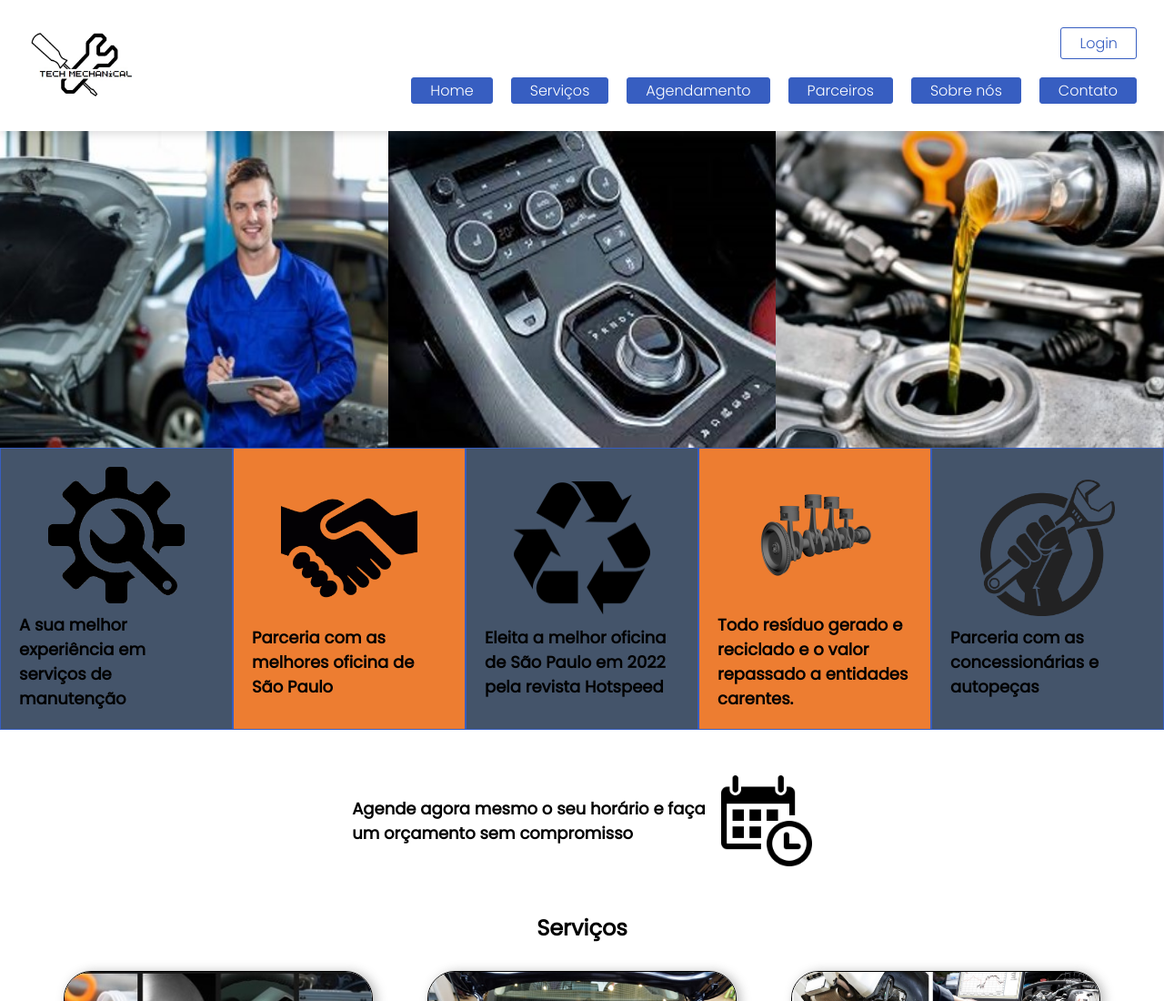
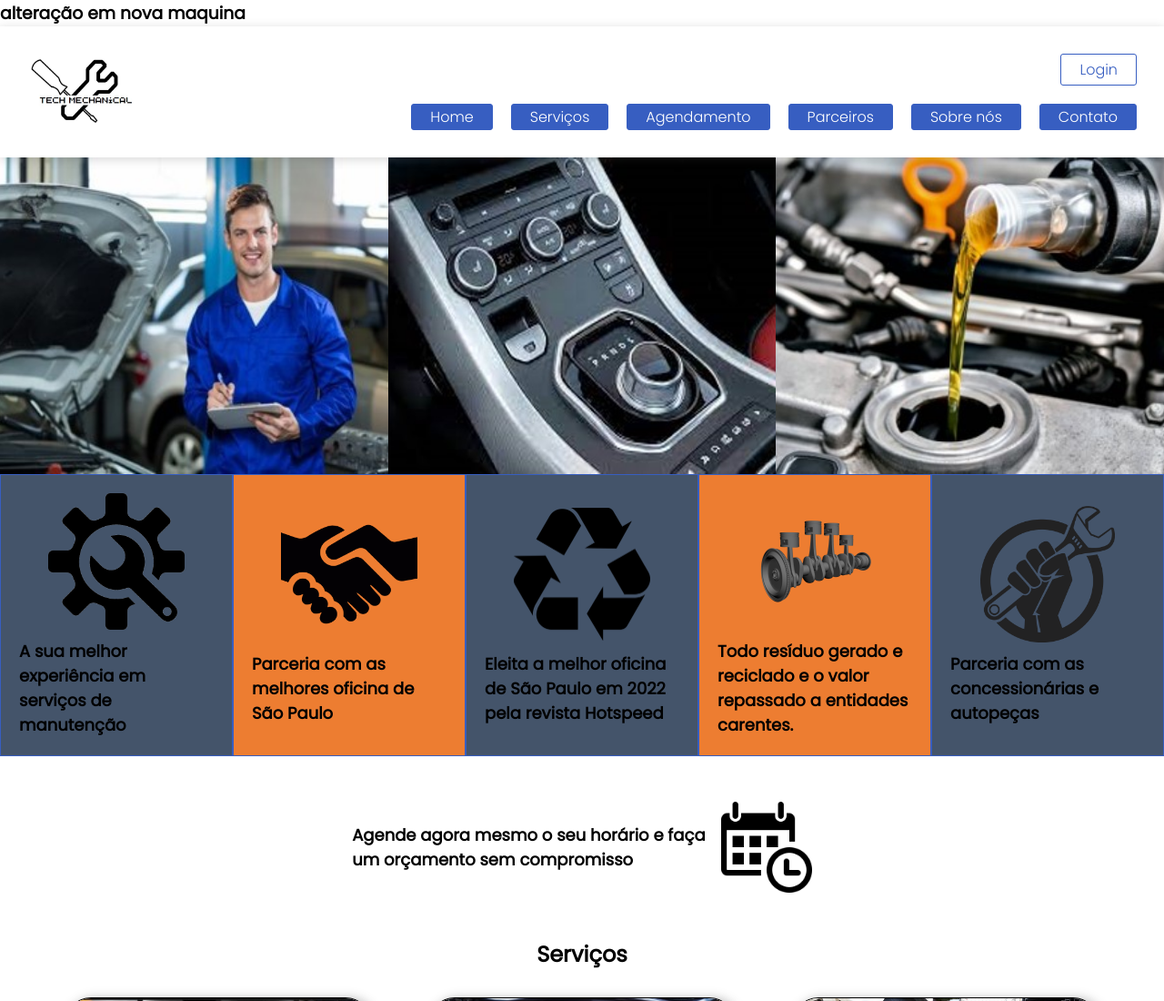
Before and after one commit to roniathayde/Projeto-3-Semestre-Uninove, a plain HTML site: page index.html in a window 1280 px wide. Shown: the top 1100 px of the page at 91% size. Drawn offline with Linux system fonts and the light colour scheme.

Commit message:
teste github

```diff
--- a/index.html
+++ b/index.html
@@ -17,7 +17,7 @@
 
 </head>
 <body>
-
+    <h3>alteração em nova maquina</h3>
     <!-- NAV -->
     <header class="header">
         <a href="" class="header_linklogo">
```
